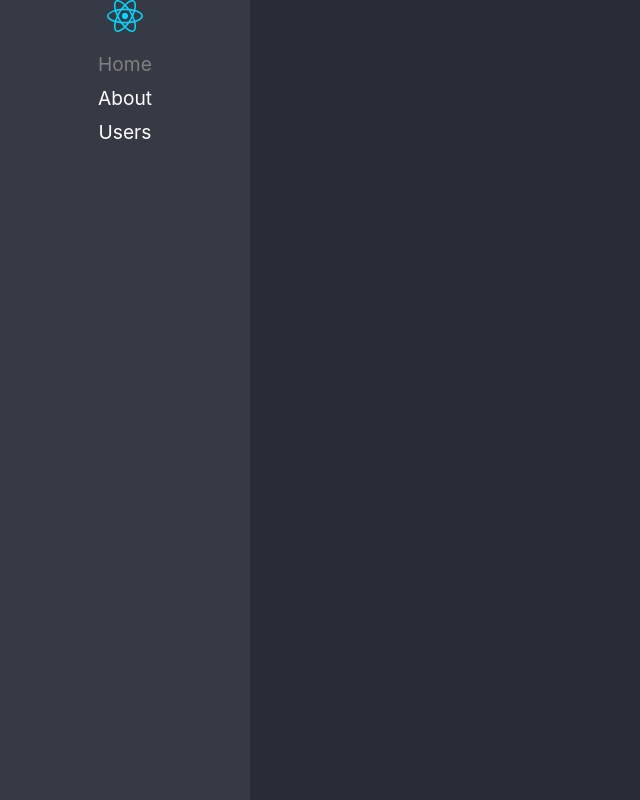
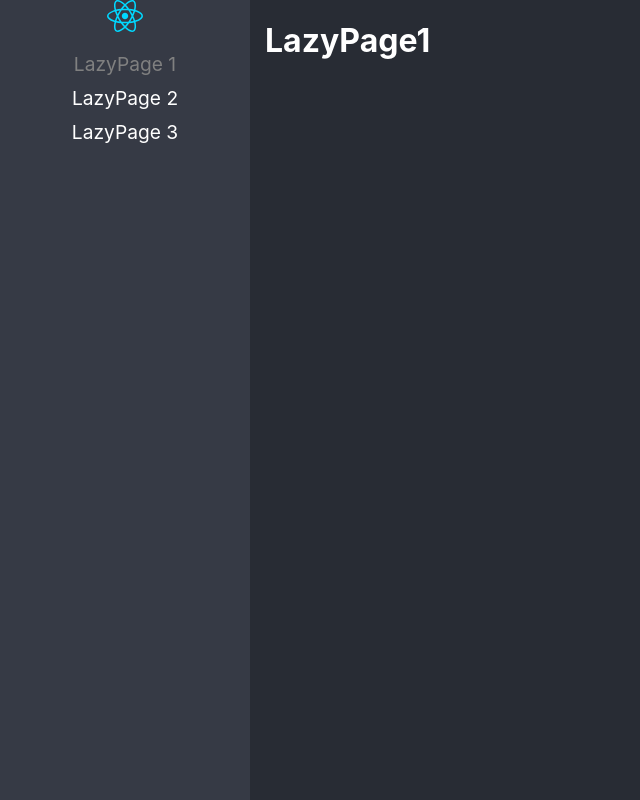
Before and after one commit to eternum-dev/react-advance-app, a React (Vite) app: page /lazy1 in a window 1280 px wide. Before the commit this address led to /home. Shown: the whole page, without its empty margins (0-640 px from the left). Built offline with nearby package versions, Linux system fonts and the light colour scheme.

Commit message:
componente lazy agregados

```diff
--- /dev/null
+++ b/src/lazyload/pages/LeazyPage1.tsx
@@ -0,0 +1,7 @@
+
+
+export const LeazyPage1 = () => {
+  return (
+    <h1>LazyPage1</h1>
+  )
+}
--- /dev/null
+++ b/src/lazyload/pages/LeazyPage2.tsx
@@ -0,0 +1,7 @@
+
+
+export const LeazyPage2 = () => {
+  return (
+    <h1>LazyPage2</h1>
+  )
+}
--- /dev/null
+++ b/src/lazyload/pages/LeazyPage3.tsx
@@ -0,0 +1,7 @@
+
+
+export const LeazyPage3 = () => {
+  return (
+    <h1>LazyPage3</h1>
+  )
+}
--- /dev/null
+++ b/src/lazyload/pages/index.ts
@@ -0,0 +1,3 @@
+export * from "./LeazyPage1";
+export * from "./LeazyPage2";
+export * from "./LeazyPage3";
--- a/src/routes/Navigation.tsx
+++ b/src/routes/Navigation.tsx
@@ -1,5 +1,6 @@
-import { BrowserRouter, NavLink, Navigate, Route, Routes } from "react-router-dom"
-import logo from '../assets/react.svg'
+import { BrowserRouter, NavLink, Navigate, Route, Routes } from "react-router-dom";
+import logo from '../assets/react.svg';
+import { LeazyPage1, LeazyPage2, LeazyPage3 } from "../lazyload/pages";
 
 
 
@@ -11,20 +12,21 @@ export const Navigation = () => {
                     <img src={logo} alt="react logo" />
                     <ul>
                         <li>
-                            <NavLink to='/home' className={({ isActive }) => isActive ? 'nav-active' : ''}>Home</NavLink>
+                            <NavLink to='/lazy1' className={({ isActive }) => isActive ? 'nav-active' : ''}>LazyPage 1</NavLink>
                         </li>
                         <li>
-                            <NavLink to='/about' className={({ isActive }) => isActive ? 'nav-active' : ''}>About</NavLink>
+                            <NavLink to='/lazy2' className={({ isActive }) => isActive ? 'nav-active' : ''}>LazyPage 2</NavLink>
                         </li>
                         <li>
-                            <NavLink to='/users' className={({ isActive }) => isActive ? 'nav-active' : ''}>Users</NavLink>
+                            <NavLink to='/lazy3' className={({ isActive }) => isActive ? 'nav-active' : ''}>LazyPage 3</NavLink>
                         </li>
                     </ul>
                 </nav>
+
                 <Routes>
-                    <Route path="about" element={<h2>about page</h2>} />
-                    <Route path="users" element={<h2>users page</h2>} />
-                    <Route path="/" element={<h2>home page</h2>} />
+                    <Route path="lazy1" element={<LeazyPage1 />} />
+                    <Route path="lazy2" element={<LeazyPage2 />} />
+                    <Route path="lazy3" element={<LeazyPage3 />} />
 
 
                     <Route path="/*" element={<Navigate to="/home" replace />} />
```
